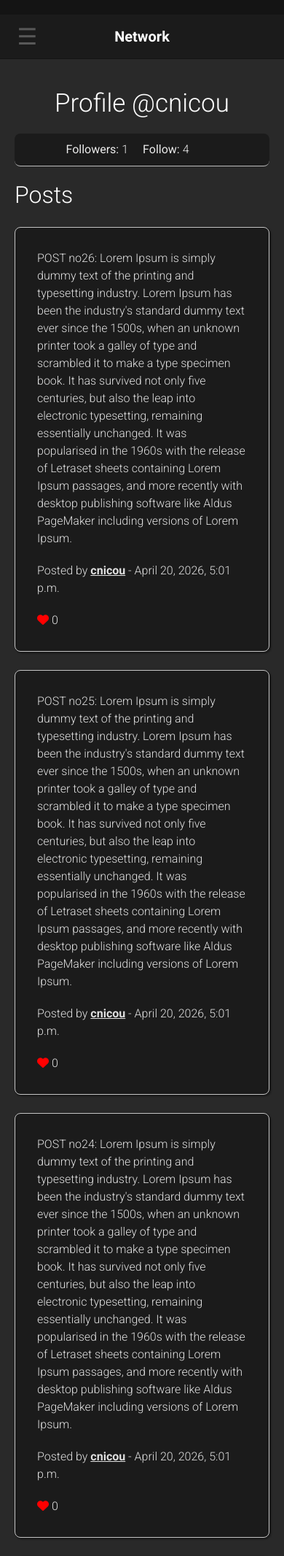
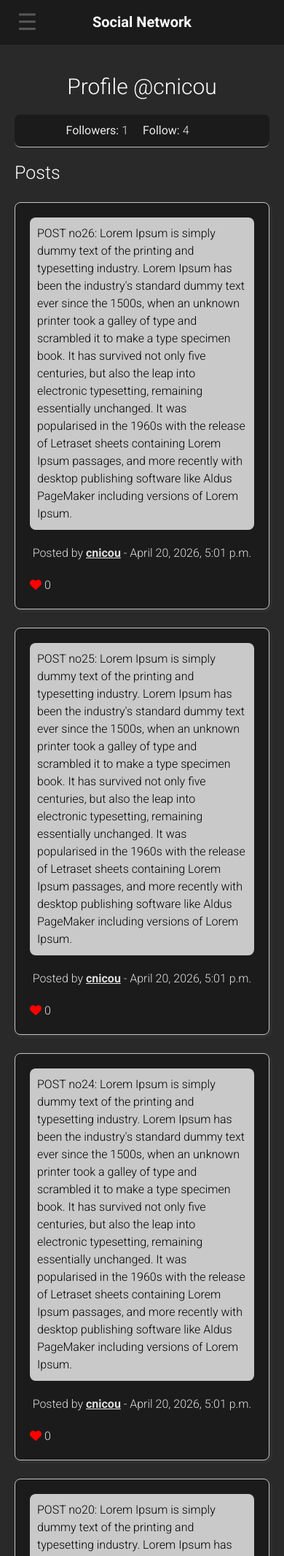
Before and after one commit to costasnicou/social, a Django app: a page that uses network/templates/network/layout.html in a window 390 px wide. Shown: the top 2132 px of the page at 73% size. Run offline with Django 3.2, Linux system fonts and the light colour scheme; data comes from the database, SQL or seed files in the repository; both versions use the stored data as it was after the commit; data that the repository does not hold is empty; some libraries are stand-ins or nearby versions.

Commit message:
css-contrast

```diff
--- a/network/static/assets/css/rwd.css
+++ b/network/static/assets/css/rwd.css
@@ -1,5 +1,10 @@
 @media (min-width: 320px) and (max-width: 500px) {
-   .main-wraper {
+    .main {
+        min-height: 90vh;
+        background-color: rgb(41, 41, 41);
+        color: white;
+    }
+    .main-wraper {
         width: 100%;
         margin: 0 auto;
         padding: 20px;
@@ -10,6 +15,34 @@
         margin: 0 auto;
     }
 
+    .loginregister-wraper {
+        display: flex;
+        flex-direction: column;
+        align-items: center;
+        justify-content: center;
+        /* height: 700px; */
+        height: 60vh;
+        width: 100%;
+    }
+
+    .post {
+        padding: 20px;
+        border: 1px solid rgb(197, 197, 197);
+        -webkit-box-shadow: 2px 2px 2px 2px #343434;
+        box-shadow: 2px 2px 2px 2px #303030;
+        position: relative;
+        background-color: rgb(27, 27, 27);
+        color: rgb(224, 224, 224);
+        transition: all .4s;
+    }
+
+    .post .post-content {
+        background-color: #c9c9c9;
+        color: black;
+        padding: 10px;
+        border-radius: 8px;
+    }
+
     .post-data {
         position: absolute;
         bottom: 35px;
@@ -17,6 +50,7 @@
         display: block;
         position: static;
         margin: 20px 0 !important;
+        text-align: center;
     }
 
     .main-wraper h1 {
@@ -30,7 +64,21 @@
         margin: 0 auto 0 auto;
         border-radius: 10px;
         font-weight: 300 !important;
-        font-size: 35px;
+        font-size: 30px;
+    }
+
+    .all_posts h2{
+        font-size: 25px;
+    }
+
+    .create-post-form, .edit-post-form {
+        background-color: rgb(254, 254, 254);
+        padding: 20px;
+        border: 1px solid rgb(197, 197, 197);
+        -webkit-box-shadow: 1.5px 1.5px 1.5px 1px #222222;
+        box-shadow: 1.5px 1.5px 1.5px 1px #222222;
+        background-color: rgb(27, 27, 27);
+        position: relative;
     }
 
     .loginregister-wraper form {
@@ -75,8 +123,8 @@
     #ext-nav{
         background-color: rgb(27, 27, 27) !important;
         padding: 10px 0;
-        border-top: 20px solid rgb(20, 20, 20);
-        border-bottom: 1px solid rgb(20, 20, 20);
+
+
         flex-direction: column;
         /* height: 80px; */
     }
@@ -101,9 +149,9 @@
         padding-top: 10px;
 
         width: 100%;
-        box-shadow: 0px 10px 49px 6px rgba(0,0,0,0.14);
+        /* box-shadow: 0px 10px 49px 6px rgba(0,0,0,0.14);
         -webkit-box-shadow: 0px 10px 49px 6px rgba(0,0,0,0.14);
-        -moz-box-shadow: 0px 10px 49px 6px rgba(0,0,0,0.14);
+        -moz-box-shadow: 0px 10px 49px 6px rgba(0,0,0,0.14); */
         justify-content: flex-start !important;
 
     }
--- a/network/static/network/styles.css
+++ b/network/static/network/styles.css
@@ -15,10 +15,15 @@ a:link, a:visited{
     color: rgb(224, 224, 224);
     font-weight: bold;
  }
+/* .nav-link:link,.nav-link:visited,a.navbar-brand:link,.a.navbar-brand:visited {
+    color: rgb(59, 59, 59) !important;
+    font-weight: 400;
+} */
+
 h2{
     font-weight: 300;
 }
-div,form{
+.post,form,.social-info{
     border-radius: 8px;
 }
 .nav-link,.navbar-brand{
@@ -141,14 +146,21 @@ textarea::placeholder{
     background-color: rgb(254, 254, 254);
     padding: 30px;
     border: 1px solid rgb(197, 197, 197);
-    -webkit-box-shadow: 1.5px 1.5px 1.5px 1px #1b1b1b;
-    box-shadow: 1.5px 1.5px 1.5px 1px #1b1b1b;
+    -webkit-box-shadow:2px 2px 2px 2px #343434;
+    box-shadow: 2px 2px 2px 2px #303030;
     position: relative;
     background-color: rgb(27, 27, 27);
     color: rgb(224, 224, 224);
     transition: all .4s;
 
 
+}
+
+.post .post-content{
+    background-color: #c9c9c9;
+    color: black;
+    padding: 20px;
+    border-radius: 8px;
 }
 
 .post:hover{
@@ -203,8 +215,9 @@ textarea::placeholder{
 .edit_btn{
      border: none;
     background-color: rgb(17, 17, 17);
-    color: white;
-    border: 1px solid white;
+    background-color: #e6e6e6;
+    color: black;
+    border: 1px solid #000000;
     border-radius: 10px;
     padding: 5px 20px;
     margin-left: 10px;
--- a/network/templates/network/following.html
+++ b/network/templates/network/following.html
@@ -13,7 +13,7 @@
 
 
                 <div class="post">
-                    <p>{{profile_post.content}}</p>
+                    <p class="post-content">{{profile_post.content}}</p>
                     <p class="post-data">Posted by <a href="{% url 'profile' profile_post.user.username %}">{{profile_post.user.username}}</a> - {{profile_post.creation_date}}</p>
                     <div class="likes">
                         {% if user.is_authenticated %}
--- a/network/templates/network/index.html
+++ b/network/templates/network/index.html
@@ -25,7 +25,7 @@
 
                         {% for post in page_obj %}
                         <div class="post" id="post-{{post.id}}">
-                            <p>{{post.content}}</p>
+                            <p class="post-content">{{post.content}}</p>
                             <p class="post-data">Posted by <a href="{% url 'profile' post.user.username %}">{{post.user.username}}</a> - {{post.creation_date}}</p>
                             <div class="likes">
                                 {% if user.is_authenticated %}
--- a/network/templates/network/layout.html
+++ b/network/templates/network/layout.html
@@ -20,8 +20,8 @@
     </head>
     <body>
 
-        <nav id="ext-nav" class="navbar navbar-expand justify-content-center navbar-light bg-light" style="  background-color: rgb(27, 27, 27) !important; padding: 10px 0; border-top: 20px solid rgb(20, 20, 20); border-bottom: 1px solid rgb(20, 20, 20);">
-            <a class="navbar-brand" href="{% url 'index' %}">Network</a>
+        <nav id="ext-nav" class="navbar navbar-expand justify-content-center navbar-dark bg-light" style="  background-color: rgb(27, 27, 27) !important; padding: 10px 0; border-bottom: 1px solid rgb(20, 20, 20);">
+            <a class="navbar-brand" href="{% url 'index' %}">Social Network</a>
             <div class="ext-wraper">
                 <label for="toggle">&#9776;</label>
                 <input type="checkbox" name="checkbox" id="toggle">
--- a/network/templates/network/profile.html
+++ b/network/templates/network/profile.html
@@ -53,7 +53,7 @@
 
                 {% for post in page_obj %}
                     <div class="post" id="post-{{post.id}}">
-                        <p>{{post.content}}</p>
+                        <p class="post-content">{{post.content}}</p>
                         <p class="post-data">Posted by <a href="{% url 'profile' profile_user %}">{{profile_user}}</a> - {{post.creation_date}}</p>
                         <div class="likes">
                             {% if user.is_authenticated %}
```
Also changed, not shown: instructions.html (deleted, +0 -76 lines), db.sqlite3, network/migrations/0001_initial.py.
